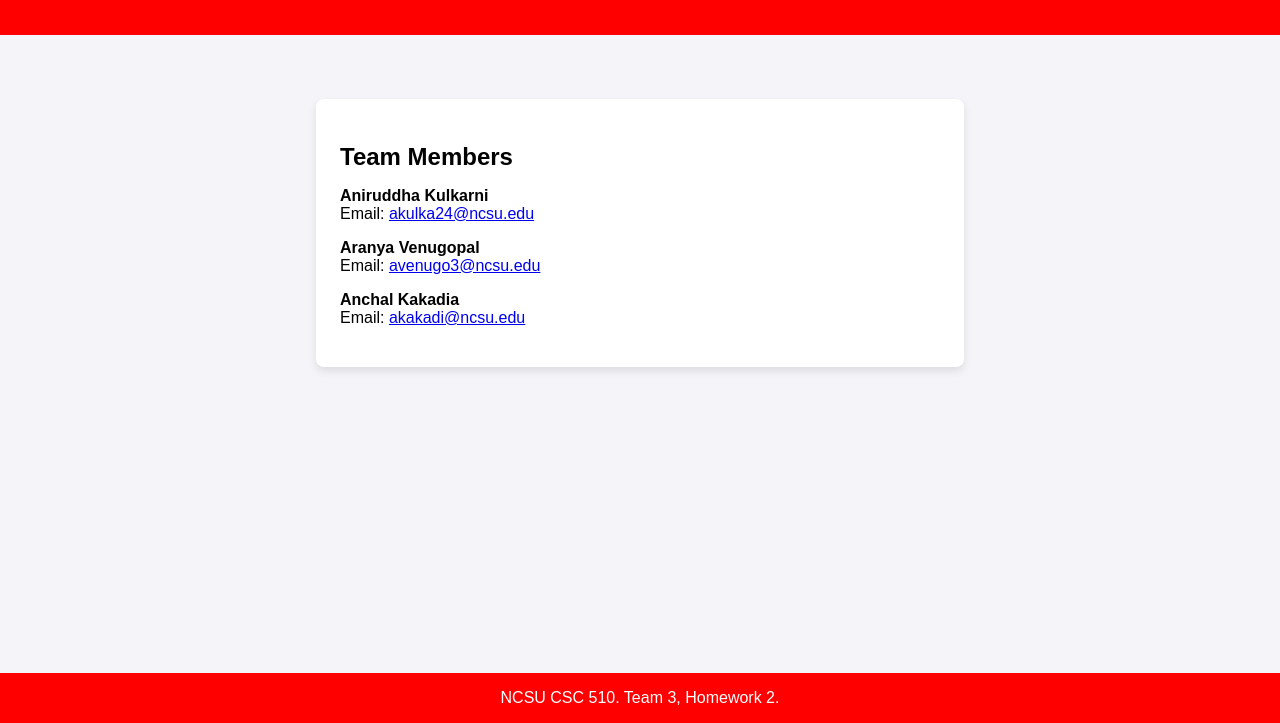
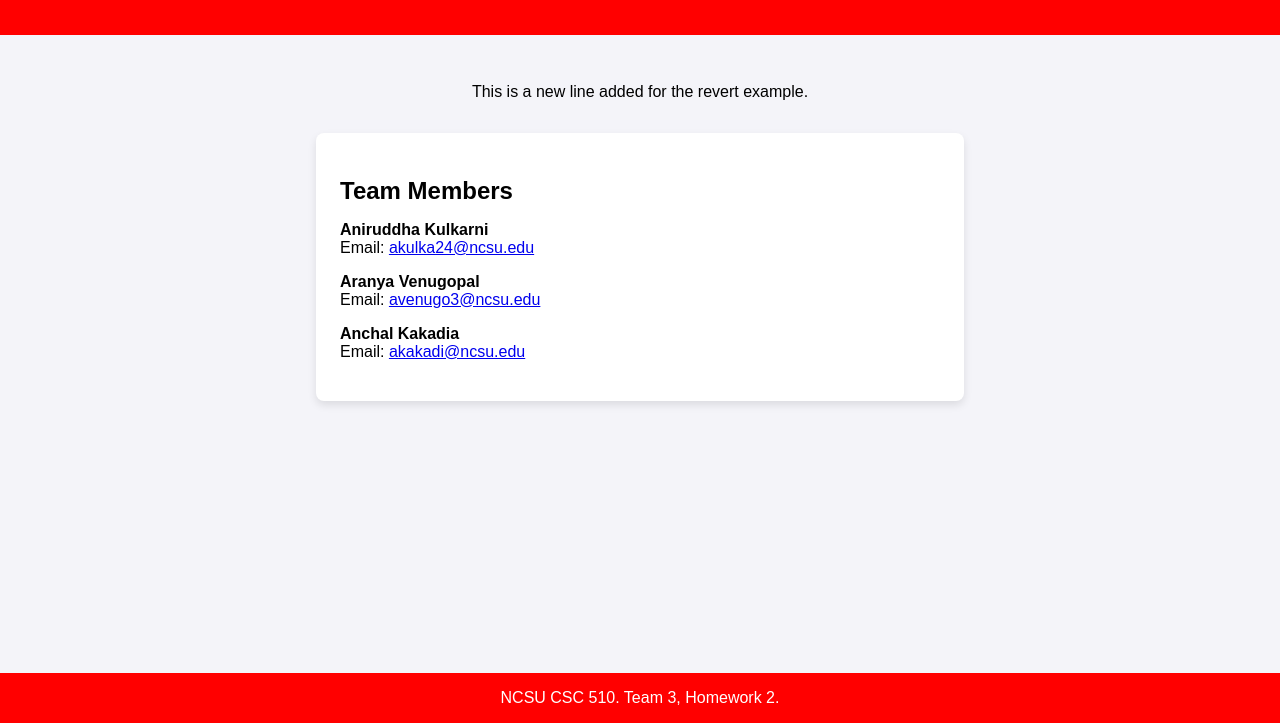
Before and after one commit to ncsu-csc-510/git-homework2, a plain HTML site: page index.html in a window 1280 px wide. Shown: the part 77-800 px from the top of the page. Drawn offline with Linux system fonts and the light colour scheme.

Commit message:
Add a new line to demonstrate revert

```diff
--- a/index.html
+++ b/index.html
@@ -52,6 +52,8 @@
         <h1>Team 3, Homework 2</h1>
     </header>
     <main>
+        <p>This is a new line added for the revert example.</p>
+
         <div class="team-info">
             <h2>Team Members</h2>
             <div class="member">
```
